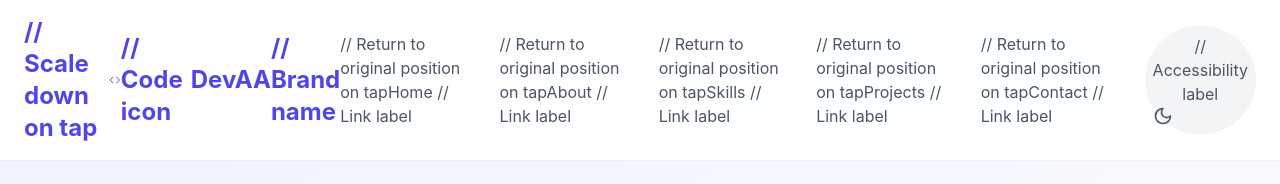
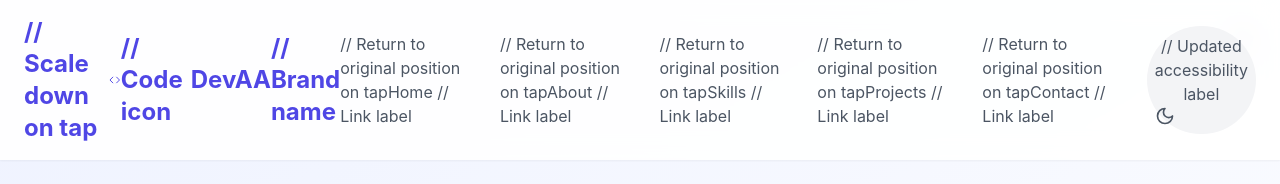
Before and after one commit to Ayyubiy90/my-portfolio, a React (Vite) app: page / in a window 1280 px wide. Shown: the top 184 px of the page. Built offline with nearby package versions, Linux system fonts and the light colour scheme.

Commit message:
fix: Improve accessibility and ensure unique keys for menu items
- Updated aria-labels for theme toggle and mobile menu buttons for clarity.
- Ensured all menu items have unique keys for better React reconciliation.

```diff
--- a/src/components/Header.tsx
+++ b/src/components/Header.tsx
@@ -79,9 +79,11 @@ const Header = () => {
               className="p-2 rounded-full bg-gray-100 dark:bg-gray-800 text-gray-600 dark:text-gray-300 hover:bg-gray-200 dark:hover:bg-gray-700 transition-colors"
               whileHover={{ scale: 1.1 }} // Scale up on hover
               whileTap={{ scale: 0.9 }} // Scale down on tap
-              aria-label="Toggle theme">
+              aria-label={
+                isDark ? "Switch to light theme" : "Switch to dark theme"
+              }>
               {" "}
-              // Accessibility label
+              // Updated accessibility label
               {isDark ? ( // Conditional rendering based on theme
                 <Sun className="w-5 h-5" /> // Sun icon for light theme
               ) : (
@@ -98,9 +100,11 @@ const Header = () => {
               className="p-2 rounded-full bg-gray-100 dark:bg-gray-800 text-gray-600 dark:text-gray-300"
               whileHover={{ scale: 1.1 }} // Scale up on hover
               whileTap={{ scale: 0.9 }} // Scale down on tap
-              aria-label="Toggle theme">
+              aria-label={
+                isDark ? "Switch to light theme" : "Switch to dark theme"
+              }>
               {" "}
-              // Accessibility label
+              // Updated accessibility label
               {isDark ? ( // Conditional rendering based on theme
                 <Sun className="w-5 h-5" /> // Sun icon for light theme
               ) : (
@@ -113,9 +117,9 @@ const Header = () => {
               className="text-gray-600 dark:text-gray-300"
               whileHover={{ scale: 1.1 }} // Scale up on hover
               whileTap={{ scale: 0.9 }} // Scale down on tap
-              aria-label="Toggle menu">
+              aria-label={isOpen ? "Close menu" : "Open menu"}>
               {" "}
-              // Accessibility label
+              // Updated accessibility label
               {isOpen ? ( // Conditional rendering based on mobile menu state
                 <X className="w-6 h-6" /> // X icon for closing menu
               ) : (
@@ -159,4 +163,5 @@ const Header = () => {
   );
 };
 
+// Export the Header component for use in other parts of the application
 export default Header;
```
